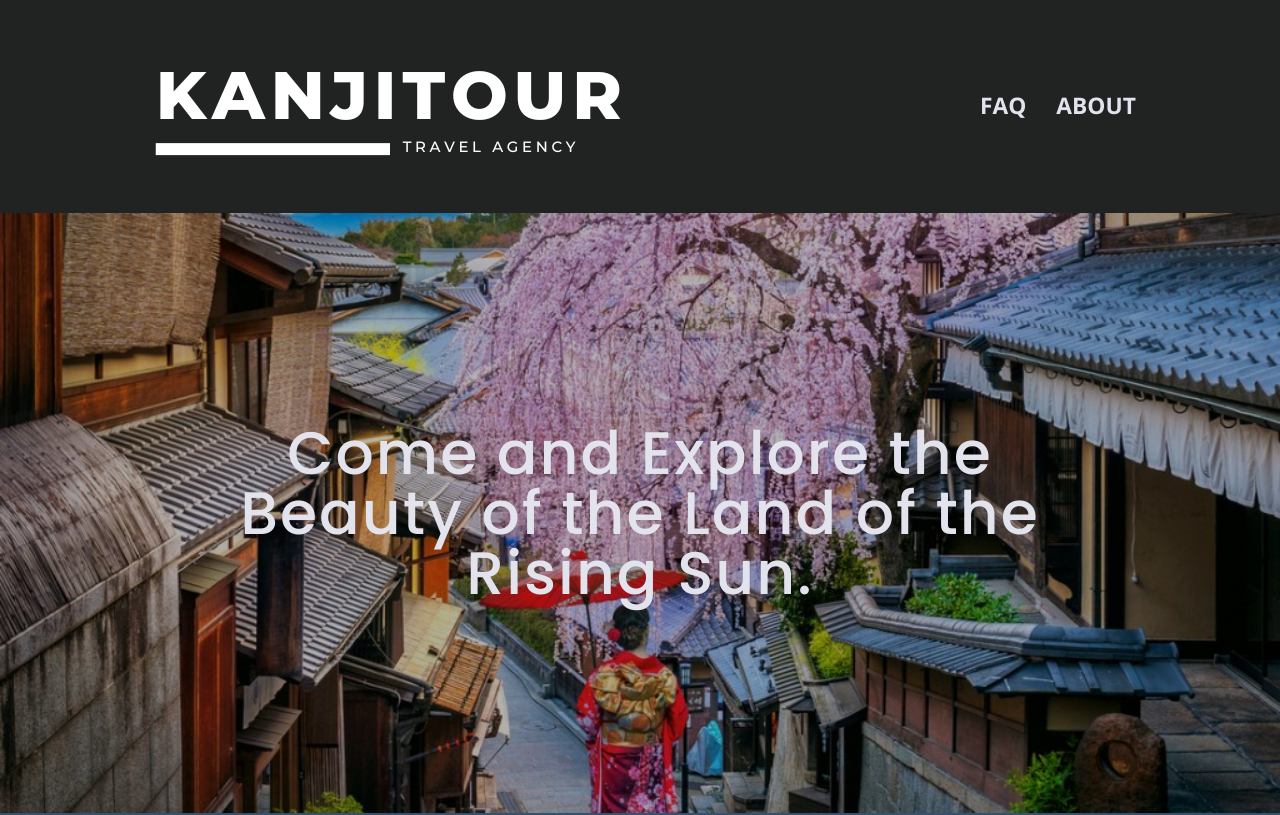
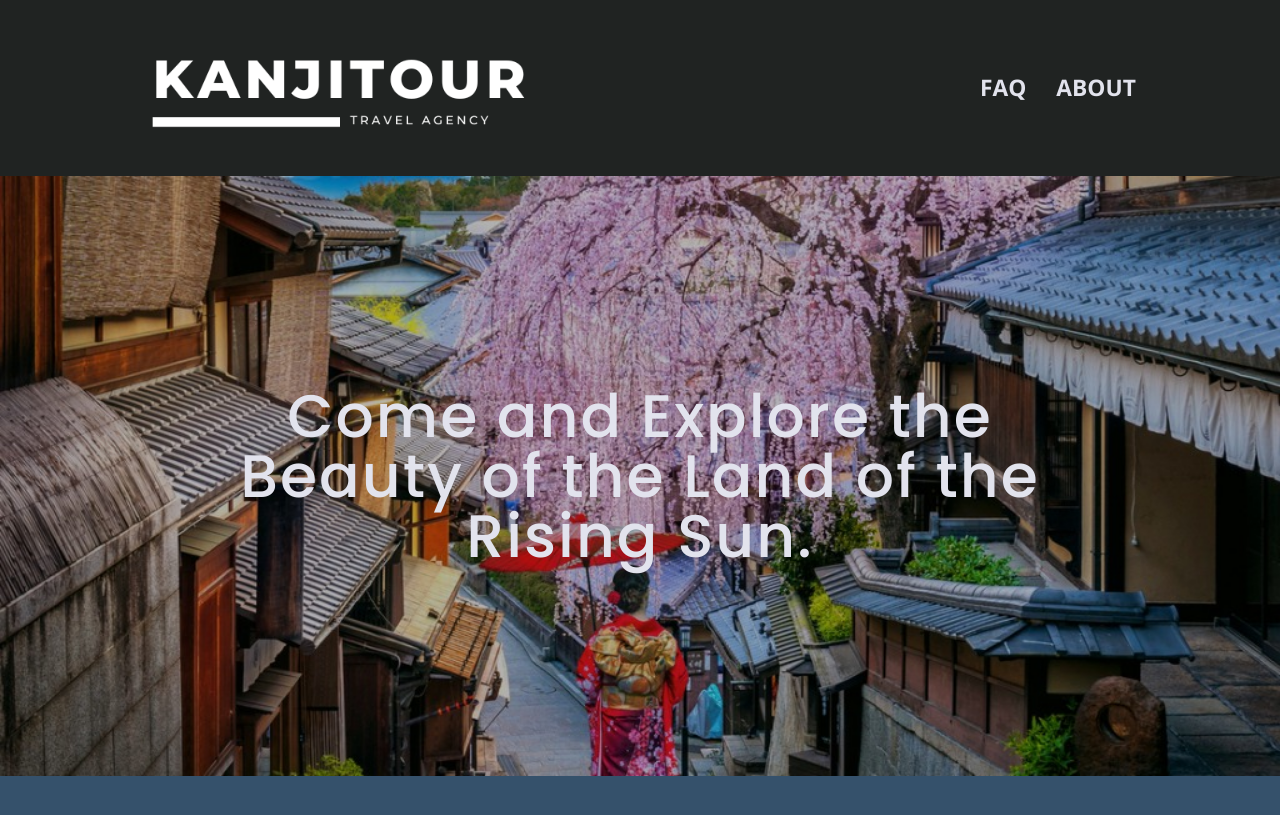
Before and after one commit to ggorit06/responsive-kanjitour, a website built with Parcel: page index.html in a window 1280 px wide. Shown: the top 815 px of the page. Built offline with nearby package versions, Linux system fonts and the light colour scheme.

Commit message:
Update main.css

```diff
--- a/css/main.css
+++ b/css/main.css
@@ -598,12 +598,12 @@ footer .contact {
   }
 
   header .content-wrapper {
-    width: 100%;
+    width: 90%;
     justify-content: space-between;
   }
 
   header figure {
-    width: 50%;
+    width: 40%;
   }
 
   header nav {
@@ -615,7 +615,7 @@ footer .contact {
   }
 
   header nav ul li {
-    width: 55%;
+    width: 45%;
     margin-right: auto;
     padding-right: 30px;
   }
```
